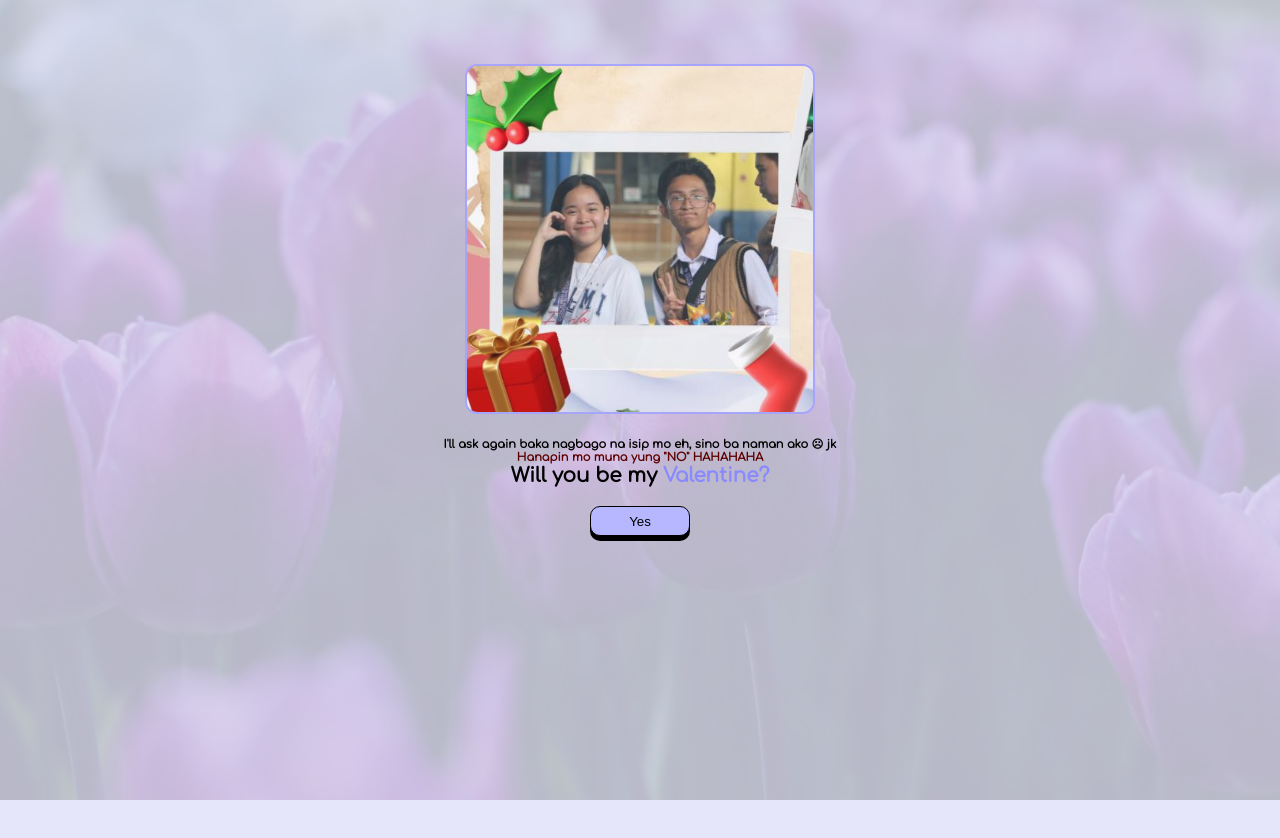
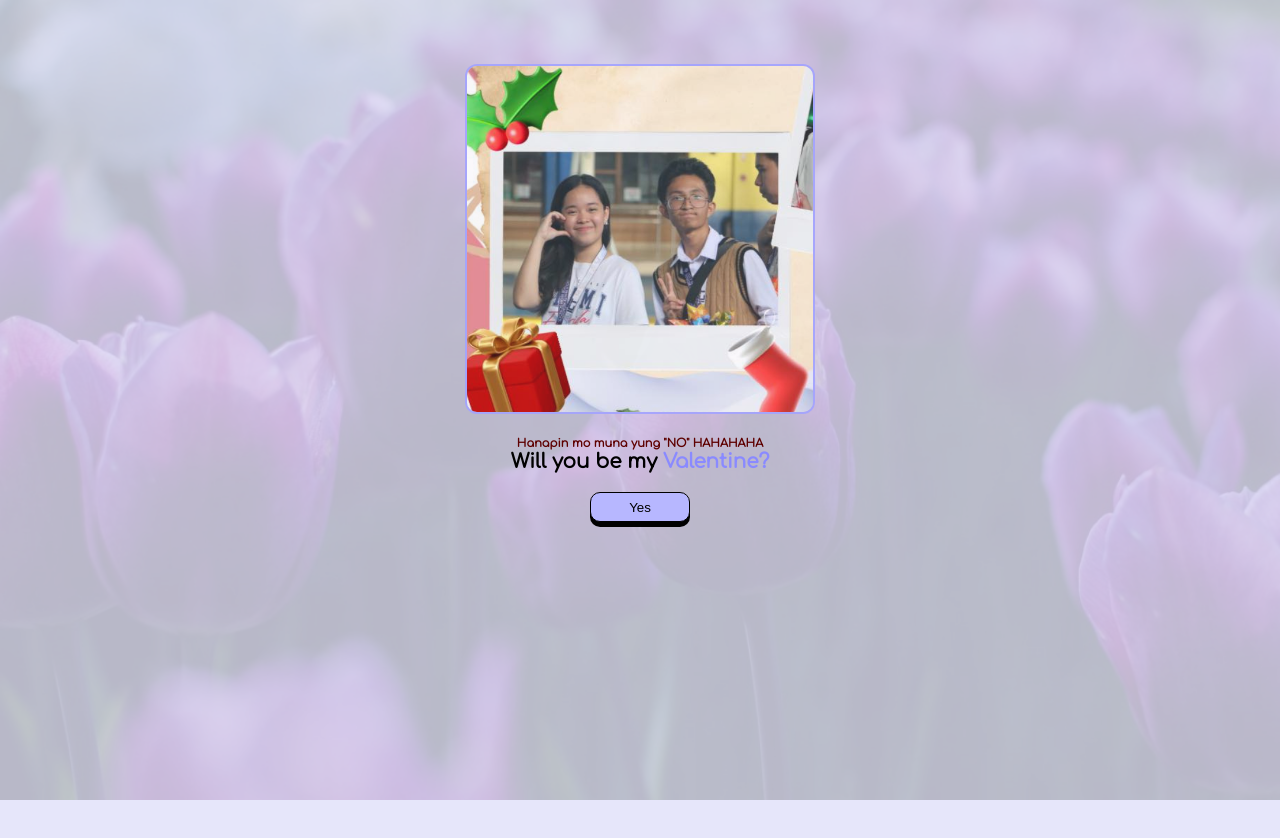
Before and after one commit to Exaelll/Ganda, a plain HTML site: page index.html in a window 1280 px wide. Shown: the top 838 px of the page. Drawn offline with nearby package versions, Linux system fonts and the light colour scheme.

Commit message:
Update index.html

```diff
--- a/index.html
+++ b/index.html
@@ -174,7 +174,7 @@
     <br>
     <!-- Buttons -->
     <div class="btnDiv Yess">
-      <h6 class="Yess">I'll ask again baka nagbago na isip mo eh, sino ba naman ako <span>&#9785;</span> jk</h6>
+      <!--<h6 class="Yess">I'll ask again baka nagbago na isip mo eh, sino ba naman ako <span>&#9785;</span> jk</h6>-->
       <h6 class="Yess"><span style="color:rgb(94, 0, 0);">Hanapin mo muna yung <strong>"NO"</strong> HAHAHAHA</span>
       </h6>
       <h3 class="Yess">Will you be my <span style="color:rgb(138, 138, 255);">Valentine?</span></h3><br>
```
